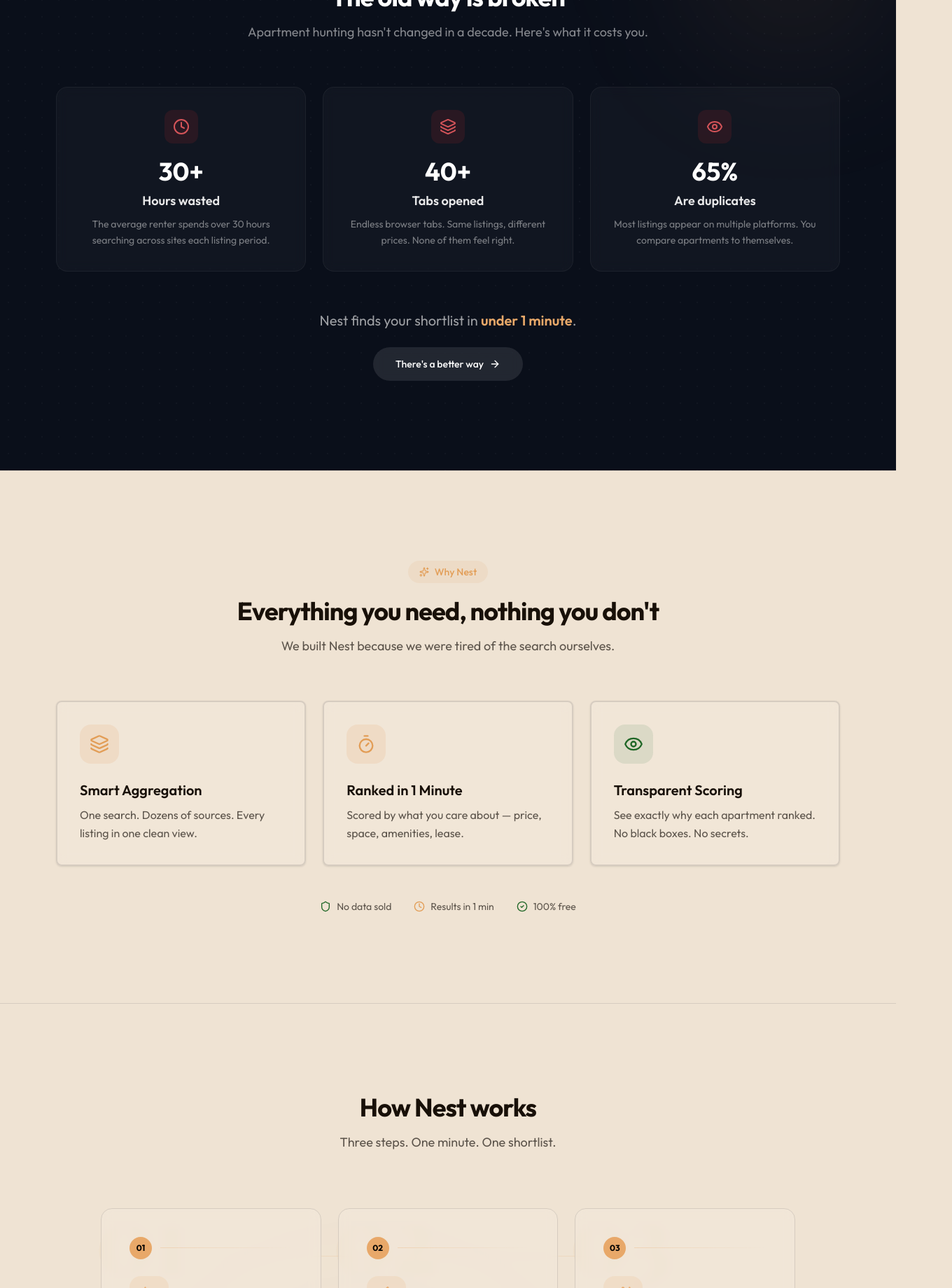
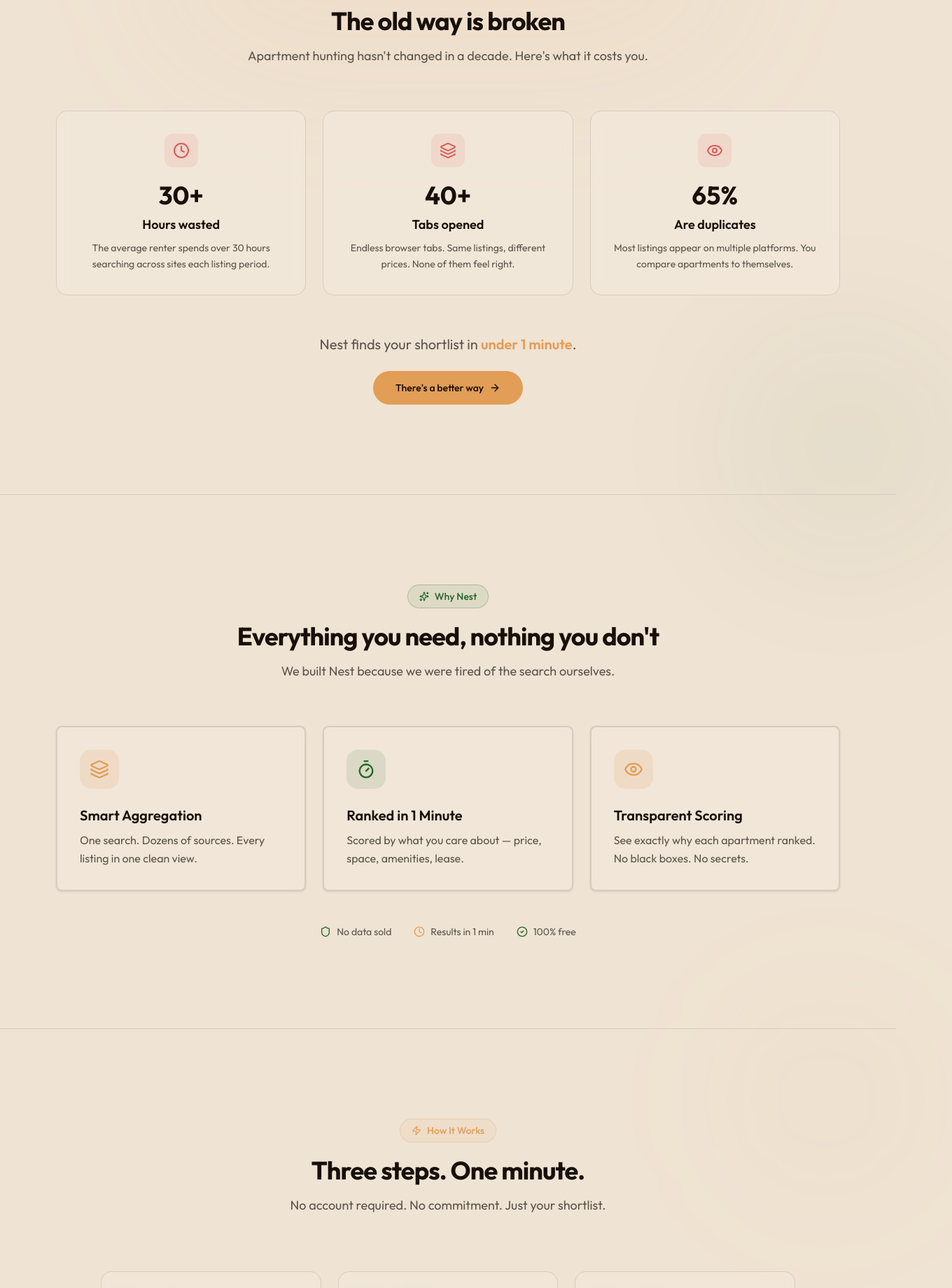
Before and after one commit to bmar1/nest, a React (Vite) app in the folder src/nestapp-frontend/nestapp/: page / in a window 1280 px wide. Shown: the part 940-2780 px from the top of the page at 70% size, 1360 px wide, since content can reach past the window. Built offline with nearby package versions, Linux system fonts and the light colour scheme; a web font is replaced by a local one.

Commit message:
feat: green accent pattern + golden bridge + mode-aware CTA section

```diff
--- a/src/nestapp-frontend/nestapp/src/pages/LandingPage.tsx
+++ b/src/nestapp-frontend/nestapp/src/pages/LandingPage.tsx
@@ -45,18 +45,21 @@
     title: 'Smart Aggregation',
     description: 'One search. Dozens of sources. Every listing in one clean view.',
     color: 'bg-primary/15 text-primary',
+    hoverBorder: 'hover:border-primary/25',
   },
   {
     icon: Timer,
     title: 'Ranked in 1 Minute',
     description: 'Scored by what you care about — price, space, amenities, lease.',
-    color: 'bg-primary/15 text-primary',
+    color: 'bg-secondary/10 text-secondary',
+    hoverBorder: 'hover:border-secondary/25',
   },
   {
     icon: Eye,
     title: 'Transparent Scoring',
     description: 'See exactly why each apartment ranked. No black boxes. No secrets.',
-    color: 'bg-secondary/10 text-secondary',
+    color: 'bg-primary/15 text-primary',
+    hoverBorder: 'hover:border-primary/25',
   },
 ]
 
@@ -66,18 +69,21 @@
     number: '01',
     title: 'Tell us what matters',
     description: 'Set your budget, space, and amenity priorities. We weight everything to your preferences.',
+    accent: 'golden' as const,
   },
   {
     icon: Zap,
     number: '02',
     title: 'We search for you',
     description: 'Multiple listing sites, one unified search. No more tab chaos.',
+    accent: 'green' as const,
   },
   {
     icon: Sparkles,
     number: '03',
     title: 'Get your shortlist',
     description: 'Ranked matches in under a minute. See exactly why each apartment scored.',
+    accent: 'golden' as const,
   },
 ]
 
@@ -208,6 +214,7 @@
   const shouldReduce = useReducedMotion()
   const mouseX = useMotionValue(0)
   const mouseY = useMotionValue(0)
+  const isGreen = step.accent === 'green'
 
   function handleMouseMove(e: React.MouseEvent) {
     if (shouldReduce || !ref.current) return
@@ -230,21 +237,33 @@
       className="group relative [perspective:800px]"
     >
       {/* Large faded number behind */}
-      <div className="pointer-events-none absolute -top-6 -left-2 font-display text-[8rem] font-bold leading-none text-golden/[0.07] select-none dark:text-golden/[0.1]">
+      <div className={cn(
+        'pointer-events-none absolute -top-6 -left-2 font-display text-[8rem] font-bold leading-none select-none',
+        isGreen ? 'text-secondary/[0.08] dark:text-secondary/[0.12]' : 'text-golden/[0.07] dark:text-golden/[0.1]'
+      )}>
         {step.number}
       </div>
 
-      <div className="relative rounded-2xl border border-border bg-card/60 p-8 backdrop-blur-sm transition-all duration-300 hover:border-golden/25 hover:bg-card/90 hover:shadow-xl lg:p-10">
+      <div className={cn(
+        'relative rounded-2xl border border-border bg-card/60 p-8 backdrop-blur-sm transition-all duration-300 hover:bg-card/90 hover:shadow-xl lg:p-10',
+        isGreen ? 'hover:border-secondary/30' : 'hover:border-golden/25'
+      )}>
         {/* Step number pill */}
         <div className="flex items-center gap-3">
-          <span className="flex h-8 w-8 items-center justify-center rounded-full bg-golden text-xs font-bold text-black">
+          <span className={cn(
+            'flex h-8 w-8 items-center justify-center rounded-full text-xs font-bold',
+            isGreen ? 'bg-secondary text-white' : 'bg-golden text-black'
+          )}>
             {step.number}
           </span>
-          <div className="h-px flex-1 bg-gradient-to-r from-golden/30 to-transparent" />
+          <div className={cn('h-px flex-1', isGreen ? 'bg-secondary/25' : 'bg-golden/25')} />
         </div>
 
         {/* Icon */}
-        <div className="mt-6 flex h-14 w-14 items-center justify-center rounded-2xl bg-golden/15 text-golden transition-transform duration-300 group-hover:scale-110">
+        <div className={cn(
+          'mt-6 flex h-14 w-14 items-center justify-center rounded-2xl transition-transform duration-300 group-hover:scale-110',
+          isGreen ? 'bg-secondary/10 text-secondary' : 'bg-golden/15 text-golden'
+        )}>
           <step.icon className="h-7 w-7" aria-hidden />
         </div>
 
@@ -382,7 +401,10 @@
               </Link>
               <div className="hidden items-center gap-4 md:flex">
                 {[['#problem', 'Problem'], ['#features', 'Features'], ['#how-it-works', 'How It Works']].map(([href, label]) => (
-                  <a key={href} href={href} className="cursor-pointer text-sm font-medium text-muted-foreground transition-colors hover:text-foreground">{label}</a>
+                  <a key={href} href={href} className="group relative cursor-pointer text-sm font-medium text-muted-foreground transition-colors hover:text-foreground">
+                    {label}
+                    <span className="absolute -bottom-0.5 left-0 h-[1.5px] w-0 rounded-full bg-secondary transition-all duration-200 group-hover:w-full" />
+                  </a>
                 ))}
               </div>
               <ThemeToggle />
@@ -495,25 +517,29 @@
         </motion.div>
       </section>
 
+      {/* ─── GOLDEN BRIDGE ─── Bleeds from hero bottom into problem section */}
+      <div className="pointer-events-none relative z-10 -mt-24 h-32" aria-hidden>
+        <div className="absolute inset-x-0 top-0 h-full" style={{ background: 'radial-gradient(ellipse 80% 100% at 50% 0%, oklch(0.78 0.11 65 / 0.18) 0%, transparent 70%)' }} />
+        <div className="absolute inset-x-0 bottom-0 h-full dark:block hidden" style={{ background: 'radial-gradient(ellipse 60% 100% at 50% 0%, oklch(0.72 0.11 65 / 0.12) 0%, transparent 70%)' }} />
+      </div>
+
       {/* ─── THE PROBLEM ─── */}
-      <section id="problem" className="relative z-10 overflow-hidden bg-[#0a0f1a] py-24 sm:py-32">
-        <div
-          className="pointer-events-none absolute inset-0 opacity-[0.03]"
-          style={{ backgroundImage: 'radial-gradient(circle, #fff 1px, transparent 1px)', backgroundSize: '24px 24px' }}
-        />
-        {/* Ambient golden glow for problem section */}
-        <div className="pointer-events-none absolute top-0 right-0 h-[300px] w-[300px] rounded-full bg-golden/[0.08] blur-[100px]" />
+      <section id="problem" className="relative z-10 bg-background py-24 sm:py-32">
+        {/* Lingering golden warmth at top — extending bridge from hero */}
+        <div className="pointer-events-none absolute -top-10 left-1/2 h-[300px] w-[800px] -translate-x-1/2 rounded-full bg-golden/[0.08] blur-[100px] dark:bg-golden/[0.06]" />
+        {/* Subtle green ambient — bottom right */}
+        <div className="pointer-events-none absolute -bottom-20 -right-20 h-[300px] w-[300px] rounded-full bg-secondary/[0.06] blur-[100px]" />
 
         <div className="container relative z-10 mx-auto max-w-6xl px-4">
           <motion.div {...fadeUp} className="mx-auto max-w-2xl text-center">
-            <span className="inline-flex items-center gap-2 rounded-full bg-red-500/10 px-4 py-1.5 text-sm font-medium text-red-400">
+            <span className="inline-flex items-center gap-2 rounded-full border border-destructive/20 bg-destructive/8 px-4 py-1.5 text-sm font-medium text-destructive">
               <Zap className="h-3.5 w-3.5" aria-hidden />
               The Problem
             </span>
-            <h2 className="mt-5 text-3xl font-bold tracking-tight text-white text-balance sm:text-4xl">
+            <h2 className="mt-5 text-3xl font-bold tracking-tight text-foreground text-balance sm:text-4xl">
               The old way is broken
             </h2>
-            <p className="mt-4 text-lg text-white/50">
+            <p className="mt-4 text-lg text-muted-foreground">
               Apartment hunting hasn't changed in a decade. Here's what it costs you.
             </p>
           </motion.div>
@@ -526,26 +552,25 @@
                 whileInView={{ opacity: 1, y: 0 }}
                 viewport={{ once: true, margin: '-50px' }}
                 transition={{ delay: i * 0.08, duration: 0.4, ease: EASE_OUT }}
-                className="group cursor-default rounded-2xl border border-white/5 bg-white/[0.03] p-8 text-center backdrop-blur-sm transition-all duration-200 hover:border-white/10 hover:bg-white/[0.06]"
+                className="group cursor-default rounded-2xl border border-border bg-card/70 p-8 text-center backdrop-blur-sm transition-all duration-200 hover:border-destructive/20 hover:bg-card"
               >
-                <div className="mx-auto flex h-12 w-12 items-center justify-center rounded-xl bg-red-500/10 transition-transform duration-300 group-hover:scale-110">
-                  <point.icon className="h-6 w-6 text-red-400/80" aria-hidden />
+                <div className="mx-auto flex h-12 w-12 items-center justify-center rounded-xl bg-destructive/8 transition-transform duration-300 group-hover:scale-110">
+                  <point.icon className="h-6 w-6 text-destructive/70" aria-hidden />
                 </div>
-                <div className="mt-5 font-heading text-4xl font-bold text-white"><AnimCount value={parseInt(point.value)} suffix={point.value.replace(/[0-9]/g, '')} /></div>
-                <h3 className="mt-2 text-lg font-semibold text-white/90">{point.title}</h3>
-                <p className="mt-2 text-sm leading-relaxed text-white/45">{point.description}</p>
+                <div className="mt-5 font-heading text-4xl font-bold text-foreground"><AnimCount value={parseInt(point.value)} suffix={point.value.replace(/[0-9]/g, '')} /></div>
+                <h3 className="mt-2 text-lg font-semibold text-foreground">{point.title}</h3>
+                <p className="mt-2 text-sm leading-relaxed text-muted-foreground">{point.description}</p>
               </motion.div>
             ))}
           </div>
 
           <motion.div {...fadeUp} className="mt-14 text-center">
-            <p className="text-xl text-white/60">
-              Nest finds your shortlist in <span className="font-semibold text-golden">under 1 minute</span>.
+            <p className="text-xl text-muted-foreground">
+              Nest finds your shortlist in <span className="font-semibold text-primary">under 1 minute</span>.
             </p>
             <Button
-              variant="secondary"
               size="lg"
-              className="mt-6 h-12 cursor-pointer rounded-full bg-white/10 px-8 text-white backdrop-blur-sm transition-all duration-200 hover:bg-white/20 active:scale-[0.97]"
+              className="mt-6 h-12 cursor-pointer rounded-full px-8 transition-all duration-200 active:scale-[0.97]"
               asChild
             >
               <Link to="/search" className="inline-flex items-center gap-2">
@@ -564,7 +589,8 @@
       >
         <div className="container mx-auto max-w-6xl px-4">
           <motion.div {...fadeUp} className="mx-auto max-w-2xl text-center">
-            <span className="inline-flex items-center gap-2 rounded-full bg-primary/10 px-4 py-1.5 text-sm font-medium text-primary">
+            {/* Green badge for this section */}
+            <span className="inline-flex items-center gap-2 rounded-full border border-secondary/25 bg-secondary/8 px-4 py-1.5 text-sm font-medium text-secondary">
               <Sparkles className="h-3.5 w-3.5" aria-hidden />
               Why Nest
             </span>
@@ -587,7 +613,7 @@
                 className="group"
               >
                 <GlowCard className="h-full">
-                  <Card className="h-full cursor-default border-2 border-border bg-card/60 p-8 shadow-sm backdrop-blur-sm transition-all duration-300 hover:-translate-y-1.5 hover:border-primary/20 hover:shadow-xl">
+                  <Card className={cn('h-full cursor-default border-2 border-border bg-card/60 p-8 shadow-sm backdrop-blur-sm transition-all duration-300 hover:-translate-y-1.5 hover:shadow-xl', feature.hoverBorder)}>
                     <div className={cn('flex h-14 w-14 items-center justify-center rounded-2xl transition-transform duration-300 group-hover:scale-110', feature.color)}>
                       <feature.icon className="h-7 w-7" aria-hidden />
                     </div>
@@ -609,18 +635,24 @@
 
       {/* ─── HOW IT WORKS (Clean card grid — no timeline) ─── */}
       <section id="how-it-works" className="relative z-10 border-t border-border py-24 sm:py-32">
-        {/* Section-local ambient glow */}
-        <div className="pointer-events-none absolute bottom-0 left-1/4 h-[400px] w-[400px] rounded-full bg-primary/[0.03] blur-[120px]" />
+        {/* Section-local ambient — green left, golden right */}
+        <div className="pointer-events-none absolute -bottom-10 -left-10 h-[320px] w-[320px] rounded-full bg-secondary/[0.05] blur-[100px]" />
+        <div className="pointer-events-none absolute -top-10 -right-10 h-[280px] w-[280px] rounded-full bg-primary/[0.04] blur-[100px]" />
 
         <div className="container mx-auto max-w-5xl px-4">
           <motion.div {...fadeUp} className="text-center">
-            <h2 className="text-3xl font-bold tracking-tight text-foreground sm:text-4xl">How Nest works</h2>
-            <p className="mt-4 text-lg text-muted-foreground">Three steps. One minute. One shortlist.</p>
+            {/* Golden badge for this section */}
+            <span className="inline-flex items-center gap-2 rounded-full border border-primary/25 bg-primary/8 px-4 py-1.5 text-sm font-medium text-primary">
+              <Zap className="h-3.5 w-3.5" aria-hidden />
+              How It Works
+            </span>
+            <h2 className="mt-5 text-3xl font-bold tracking-tight text-foreground sm:text-4xl">Three steps. One minute.</h2>
+            <p className="mt-4 text-lg text-muted-foreground">No account required. No commitment. Just your shortlist.</p>
           </motion.div>
 
-          {/* Horizontal progress line (desktop only) */}
+          {/* Connector line: golden → green → golden */}
           <div className="relative mt-20">
-            <div className="absolute top-[4.25rem] left-[8%] right-[8%] hidden h-px bg-gradient-to-r from-transparent via-golden/30 to-transparent lg:block" />
+            <div className="absolute top-[4.25rem] left-[8%] right-[8%] hidden h-px lg:block" style={{ background: 'linear-gradient(to right, transparent, oklch(0.75 0.12 65 / 0.3) 30%, oklch(0.45 0.12 145 / 0.3) 50%, oklch(0.75 0.12 65 / 0.3) 70%, transparent)' }} />
 
             <div className="grid gap-8 lg:grid-cols-3 lg:gap-6">
               {steps.map((step, i) => (
@@ -713,10 +745,10 @@
                   </div>
                   <div className="mt-6 space-y-3">
                     {[
-                      { label: 'Price Score', value: 88, delay: 0 },
-                      { label: 'Space Score', value: 92, delay: 0.1 },
-                      { label: 'Amenities', value: 96, delay: 0.2 },
-                      { label: 'Lease Flex', value: 85, delay: 0.3 },
+                      { label: 'Price Score', value: 88, delay: 0, color: 'bg-primary' },
+                      { label: 'Space Score', value: 92, delay: 0.1, color: 'bg-secondary' },
+                      { label: 'Amenities', value: 96, delay: 0.2, color: 'bg-primary' },
+                      { label: 'Lease Flex', value: 85, delay: 0.3, color: 'bg-secondary' },
                     ].map((score) => (
                       <div key={score.label} className="group">
                         <div className="flex items-center justify-between text-sm">
@@ -729,13 +761,13 @@
                             whileInView={{ width: `${score.value}%` }}
                             viewport={{ once: true }}
                             transition={{ delay: 0.3 + score.delay, duration: 0.8, ease: 'easeOut' }}
-                            className="h-full rounded-full bg-gradient-to-r from-golden-deep to-primary"
+                            className={cn('h-full rounded-full', score.color)}
                           />
                         </div>
                       </div>
                     ))}
                   </div>
-                  <div className="mt-6 flex items-center gap-2 rounded-lg bg-primary/5 px-3 py-2 text-sm text-primary">
+                  <div className="mt-6 flex items-center gap-2 rounded-lg border border-secondary/20 bg-secondary/8 px-3 py-2 text-sm text-secondary">
                     <BarChart3 className="h-4 w-4" aria-hidden />
                     <span className="font-medium">Your priorities shape every score</span>
                   </div>
@@ -748,10 +780,16 @@
 
       {/* ─── TESTIMONIALS ─── */}
       <section id="testimonials" className="relative z-10 border-t border-border py-24 sm:py-32">
+        {/* Green ambient for testimonials section */}
+        <div className="pointer-events-none absolute top-0 left-0 h-[300px] w-[400px] rounded-full bg-secondary/[0.04] blur-[120px]" />
         <div className="container mx-auto max-w-6xl px-4">
           <motion.div {...fadeUp} className="mx-auto max-w-2xl text-center">
-            <h2 className="text-3xl font-bold tracking-tight text-foreground sm:text-4xl">Loved by renters</h2>
-            <p className="mt-4 text-lg text-muted-foreground">Real people. Real relief. Real homes found.</p>
+            <span className="inline-flex items-center gap-2 rounded-full border border-secondary/25 bg-secondary/8 px-4 py-1.5 text-sm font-medium text-secondary">
+              <Quote className="h-3.5 w-3.5" aria-hidden />
+              Loved by renters
+            </span>
+            <h2 className="mt-5 text-3xl font-bold tracking-tight text-foreground sm:text-4xl">Real people. Real relief.</h2>
+            <p className="mt-4 text-lg text-muted-foreground">Real homes found.</p>
           </motion.div>
 
           <div className="mt-16 grid gap-8 md:grid-cols-3">
@@ -764,13 +802,22 @@
                 transition={{ duration: 0.4, delay: i * 0.08, ease: EASE_OUT }}
                 className="group"
               >
-                <Card className="h-full cursor-default border-border bg-card/60 p-8 backdrop-blur-sm transition-all duration-300 hover:-translate-y-1 hover:border-primary/15 hover:shadow-lg">
-                  <Quote className="h-10 w-10 text-golden/40 transition-colors duration-300 group-hover:text-golden/70" aria-hidden />
+                <Card className={cn(
+                  'h-full cursor-default border-border bg-card/60 p-8 backdrop-blur-sm transition-all duration-300 hover:-translate-y-1 hover:shadow-lg',
+                  i % 2 === 0 ? 'hover:border-secondary/20' : 'hover:border-primary/15'
+                )}>
+                  <Quote className={cn(
+                    'h-10 w-10 transition-colors duration-300',
+                    i % 2 === 0 ? 'text-secondary/40 group-hover:text-secondary/70' : 'text-golden/40 group-hover:text-golden/70'
+                  )} aria-hidden />
                   <blockquote className="mt-4 text-lg leading-relaxed text-foreground">
                     &ldquo;{t.quote}&rdquo;
                   </blockquote>
                   <footer className="mt-6 flex items-center gap-3">
-                    <div className="flex h-10 w-10 items-center justify-center rounded-full bg-golden/15 text-sm font-bold text-golden-deep">{t.initials}</div>
+                    <div className={cn(
+                      'flex h-10 w-10 items-center justify-center rounded-full text-sm font-bold',
+                      i % 2 === 0 ? 'bg-secondary/10 text-secondary' : 'bg-golden/15 text-golden-deep'
+                    )}>{t.initials}</div>
                     <div>
                       <cite className="not-italic font-semibold text-foreground">{t.author}</cite>
                       <p className="text-sm text-muted-foreground">{t.context}</p>
@@ -784,28 +831,32 @@
       </section>
 
       {/* ─── FINAL CTA ─── */}
-      <section className="relative z-10 overflow-hidden border-t border-primary/30 bg-gradient-to-br from-golden-deep to-primary py-24 sm:py-32">
-        <div className="pointer-events-none absolute inset-0 bg-[radial-gradient(circle_at_30%_20%,rgba(255,255,255,0.1),transparent_50%),radial-gradient(circle_at_70%_80%,rgba(255,255,255,0.06),transparent_50%)]" />
+      <section className="relative z-10 overflow-hidden border-t-2 border-primary/30 bg-background py-24 sm:py-32">
+        {/* Golden orb — large warm top glow, carries warmth from golden palette */}
+        <div className="pointer-events-none absolute -top-32 left-1/2 h-[500px] w-[600px] -translate-x-1/2 rounded-full bg-golden/[0.14] blur-[120px] dark:bg-golden/[0.09]" />
+        {/* Green ambient corners */}
+        <div className="pointer-events-none absolute -bottom-10 -left-10 h-[200px] w-[200px] rounded-full bg-secondary/[0.06] blur-[80px]" />
+        <div className="pointer-events-none absolute -bottom-10 -right-10 h-[200px] w-[200px] rounded-full bg-secondary/[0.06] blur-[80px]" />
+
         <div className="container relative z-10 mx-auto max-w-3xl px-4 text-center">
           <motion.div {...fadeUp}>
             <motion.div
               animate={shouldReduce ? {} : { y: [0, -4, 0] }}
               transition={{ duration: 3, repeat: Infinity, ease: 'easeInOut' }}
-              className="inline-flex h-16 w-16 items-center justify-center rounded-2xl bg-white/15"
+              className="inline-flex h-16 w-16 items-center justify-center rounded-2xl border border-primary/30 bg-primary/10"
             >
-              <Home className="h-8 w-8 text-white/90" aria-hidden />
+              <Home className="h-8 w-8 text-primary" aria-hidden />
             </motion.div>
-            <h2 className="mt-8 text-3xl font-bold tracking-tight text-white text-balance sm:text-4xl lg:text-5xl">
+            <h2 className="mt-8 text-3xl font-bold tracking-tight text-foreground text-balance sm:text-4xl lg:text-5xl">
               Ready to find your nest?
             </h2>
-            <p className="mt-4 text-lg text-white/80">
+            <p className="mt-4 text-lg text-muted-foreground">
               Get your personalized shortlist in under 1 minute. Completely free. No signup. No strings attached.
             </p>
             <motion.div whileHover={{ scale: 1.03 }} whileTap={{ scale: 0.97 }} className="mt-10 inline-block">
               <Button
                 size="lg"
-                variant="secondary"
-                className="h-14 cursor-pointer rounded-full px-10 text-base shadow-xl shadow-black/10 sm:h-16 sm:px-12 sm:text-lg"
+                className="h-14 cursor-pointer rounded-full px-10 text-base shadow-lg shadow-primary/20 sm:h-16 sm:px-12 sm:text-lg"
                 asChild
               >
                 <Link to="/search" className="inline-flex items-center gap-2">
```
